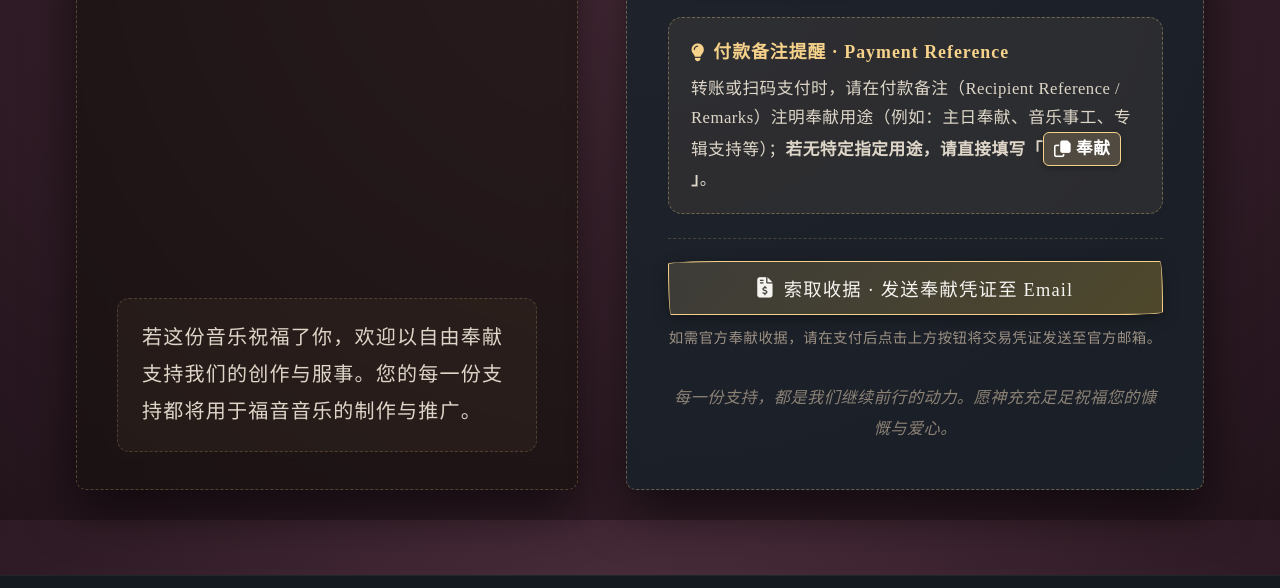
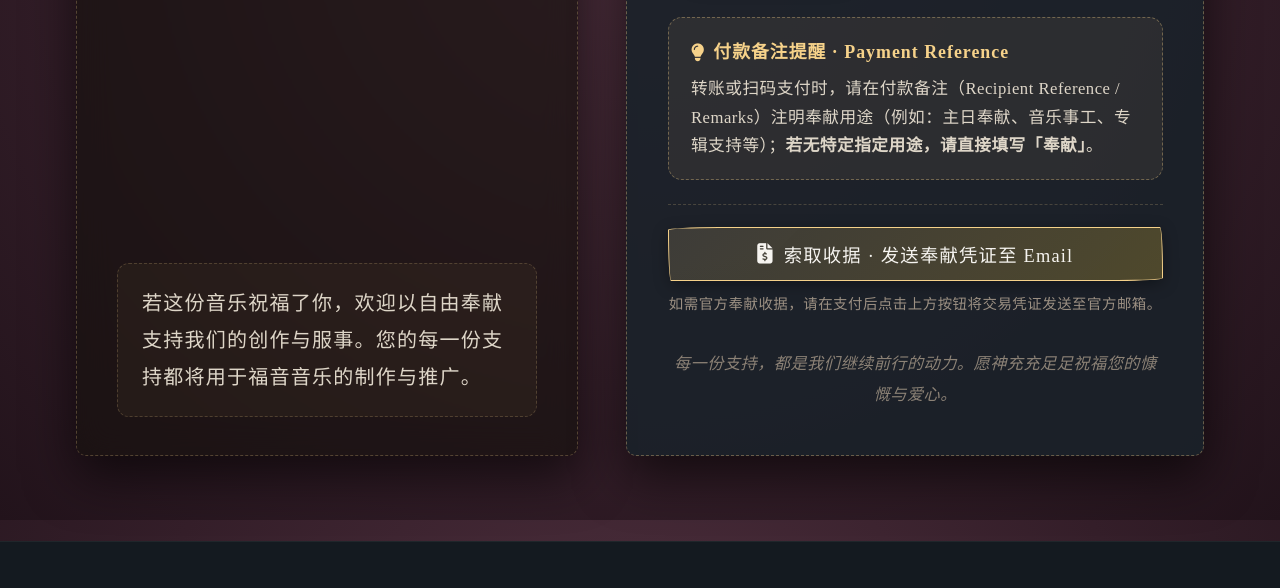
Before and after one commit to harvestermusicproduction/harvester-music-production, a website: page support.html in a window 1280 px wide. Shown: the part 1080-1668 px from the top of the page. Drawn offline with nearby package versions, Linux system fonts and the light colour scheme; no server answers; a small style sheet from the web is missing; a web font is replaced by a local one.

Commit message:
fix(support): remove copy button pill on 奉献 text

```diff
--- a/support.html
+++ b/support.html
@@ -839,7 +839,7 @@
               <i class="fas fa-lightbulb"></i> <span>付款备注提醒 · Payment Reference</span>
             </div>
             <p class="remark-reminder-text">
-              转账或扫码支付时，请在付款备注（Recipient Reference / Remarks）注明奉献用途（例如：主日奉献、音乐事工、专辑支持等）；<strong>若无特定指定用途，请直接填写「<span class="remark-tag-pill" onclick="copyPresetText('奉献', this)" title="点击快速复制「奉献」"><i class="far fa-copy"></i> 奉献</span>」</strong>。
+              转账或扫码支付时，请在付款备注（Recipient Reference / Remarks）注明奉献用途（例如：主日奉献、音乐事工、专辑支持等）；<strong>若无特定指定用途，请直接填写「奉献」</strong>。
             </p>
           </div>
 
@@ -953,16 +953,12 @@
       const doSuccess = () => {
         const originalHTML = btnEl.innerHTML;
         btnEl.classList.add('copied');
-        if (btnEl.classList.contains('remark-tag-pill')) {
-          btnEl.innerHTML = `<i class="fas fa-check"></i> 已复制「奉献」!`;
-        } else {
         btnEl.innerHTML = `
           <svg class="sketch-copy-icon" viewBox="0 0 24 24" fill="none" stroke="currentColor" stroke-width="2.5" stroke-linecap="round" stroke-linejoin="round">
             <polyline points="20 6 9 17 4 12"></polyline>
           </svg>
           <span>已复制 Copied!</span>
         `;
-        }
         setTimeout(() => {
           btnEl.classList.remove('copied');
           btnEl.innerHTML = originalHTML;
```
Lines whose indentation alone changed are shown as unchanged.
